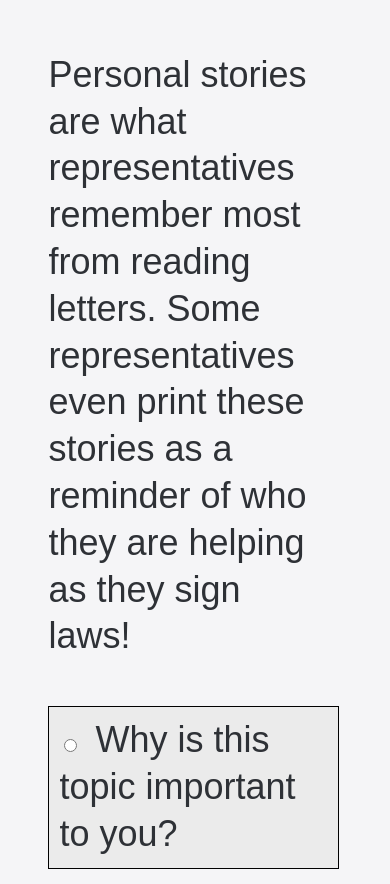
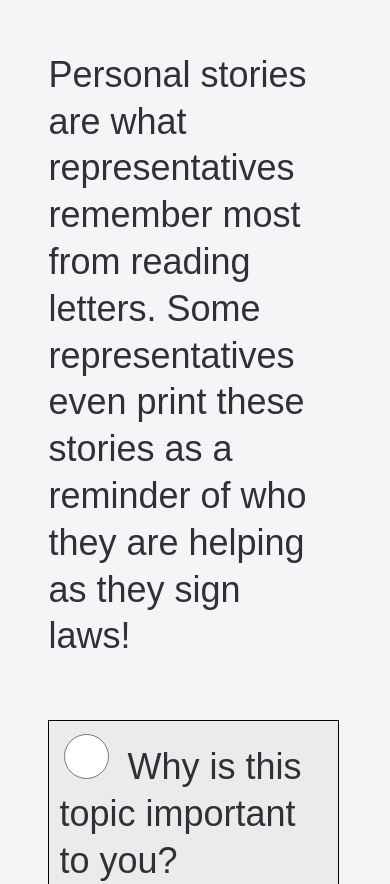
Before and after one commit to m-ronchetto/Capstone, a plain HTML site: page form.html in a window 390 px wide. Shown: the part 5512-6396 px from the top of the page. Drawn offline with Linux system fonts and the light colour scheme; a web font is replaced by a local one.

Commit message:
mobile checkboxes/radios

```diff
--- a/style.css
+++ b/style.css
@@ -493,6 +493,10 @@ input{
         margin-top: 50px;
         margin-bottom: 50px;
     }
+    input[type="checkbox"], input[type="radio"]{
+        width: 45px;
+        height: 45px;
+    }
     .step{
         margin: 5% 10% 180% 0;
     }
@@ -531,6 +535,7 @@ input{
     .content>p{
         font-size: 1.5rem;
         width: 100%;
+        margin-bottom: 50px;
     }
     .content>h2{
         font-size: 2.3rem;
```
